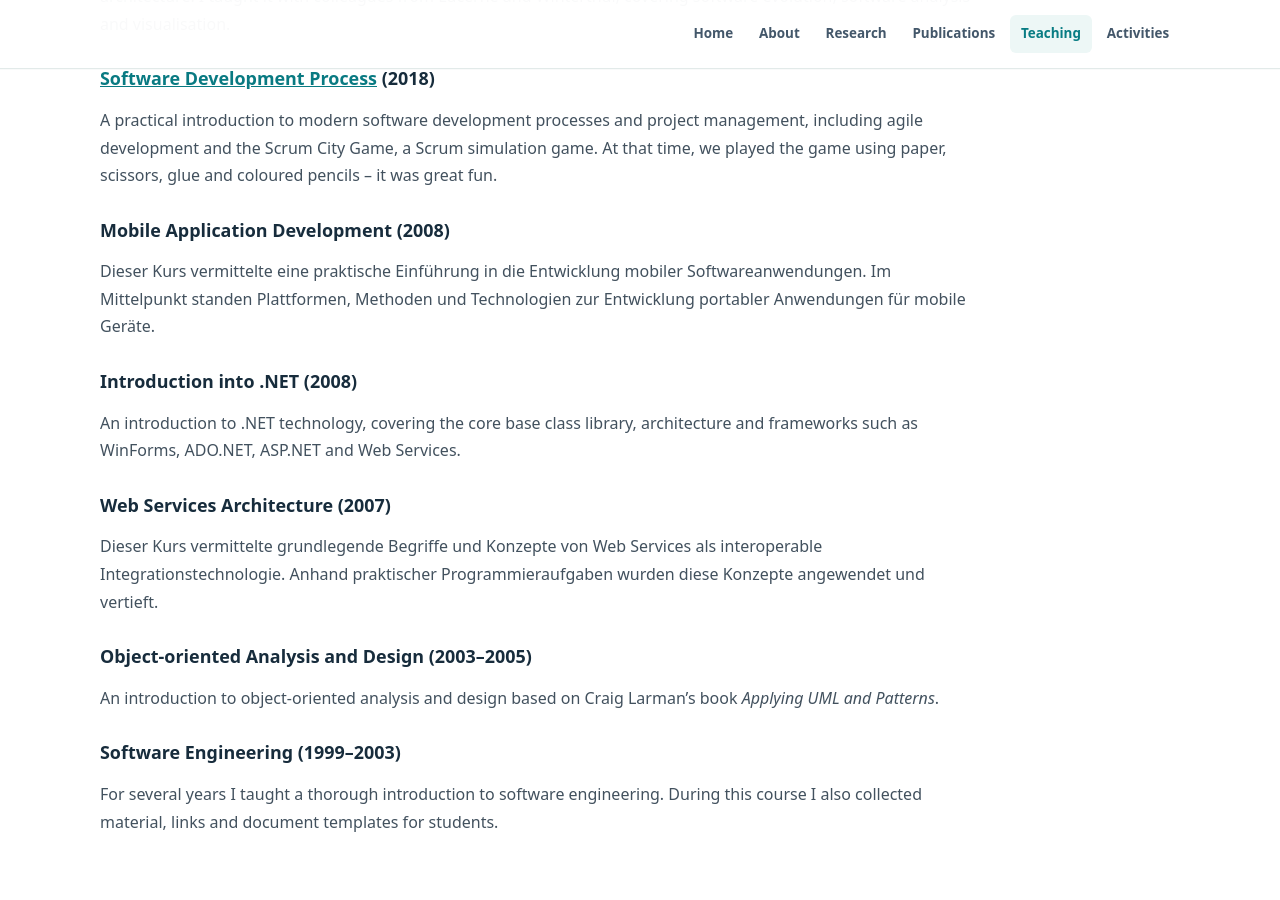
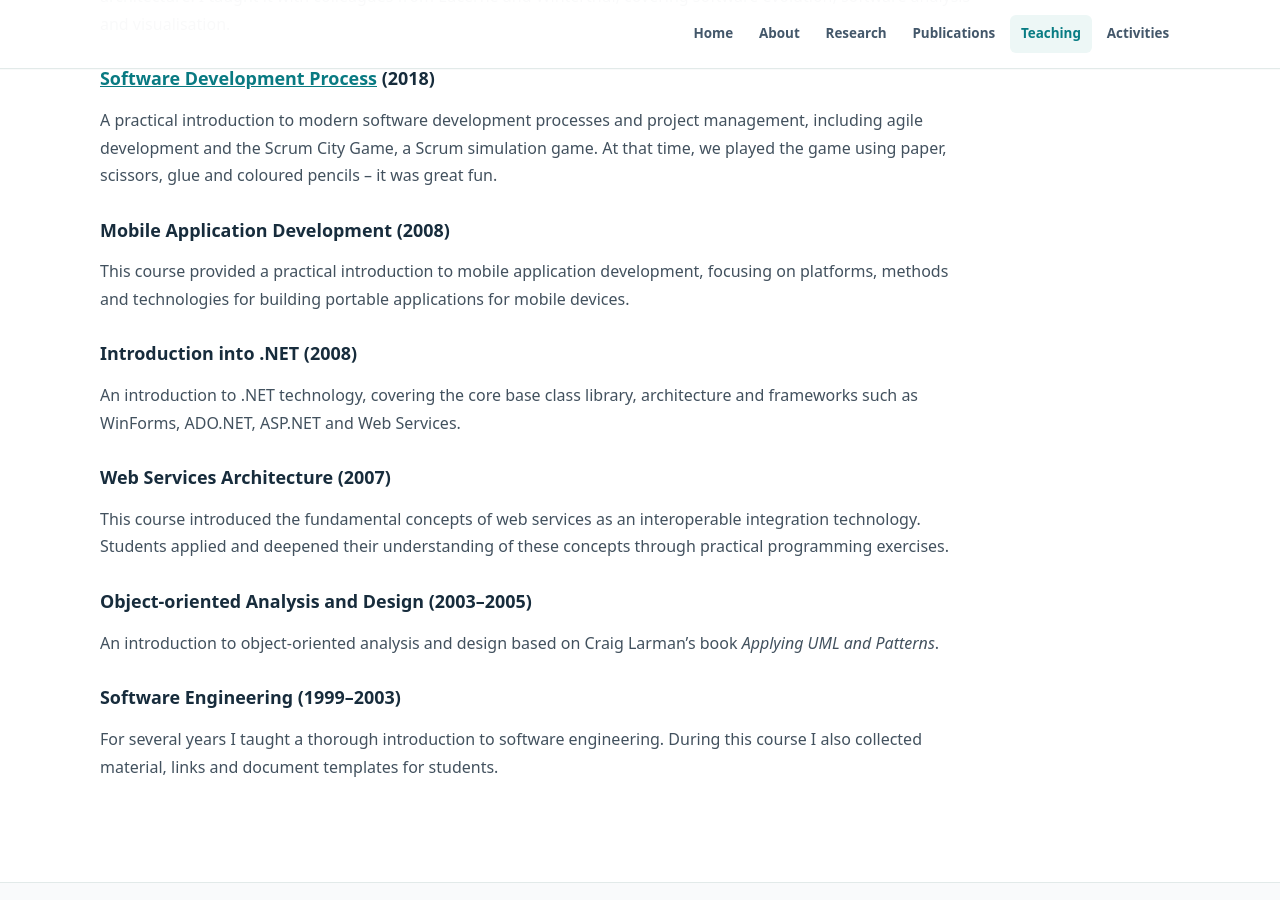
Before and after one commit to martinkropp/martinkropp.github.io, a Jekyll site: the page built from teaching.md, in a window 1280 px wide and 900 px high, scrolled down 1341 px. Built offline with Jekyll 4.4.1, drawn with Linux system fonts in a browser that asks for light colours.

Commit message:
Translate remaining former course descriptions into English

```diff
--- a/teaching.md
+++ b/teaching.md
@@ -38,7 +38,7 @@ A practical introduction to modern software development processes and project ma
 
 ### Mobile Application Development (2008)
 
-Dieser Kurs vermittelte eine praktische Einführung in die Entwicklung mobiler Softwareanwendungen. Im Mittelpunkt standen Plattformen, Methoden und Technologien zur Entwicklung portabler Anwendungen für mobile Geräte.
+This course provided a practical introduction to mobile application development, focusing on platforms, methods and technologies for building portable applications for mobile devices.
 
 ### Introduction into .NET (2008)
 
@@ -46,7 +46,7 @@ An introduction to .NET technology, covering the core base class library, archit
 
 ### Web Services Architecture (2007)
 
-Dieser Kurs vermittelte grundlegende Begriffe und Konzepte von Web Services als interoperable Integrationstechnologie. Anhand praktischer Programmieraufgaben wurden diese Konzepte angewendet und vertieft.
+This course introduced the fundamental concepts of web services as an interoperable integration technology. Students applied and deepened their understanding of these concepts through practical programming exercises.
 
 ### Object-oriented Analysis and Design (2003–2005)
 
```
